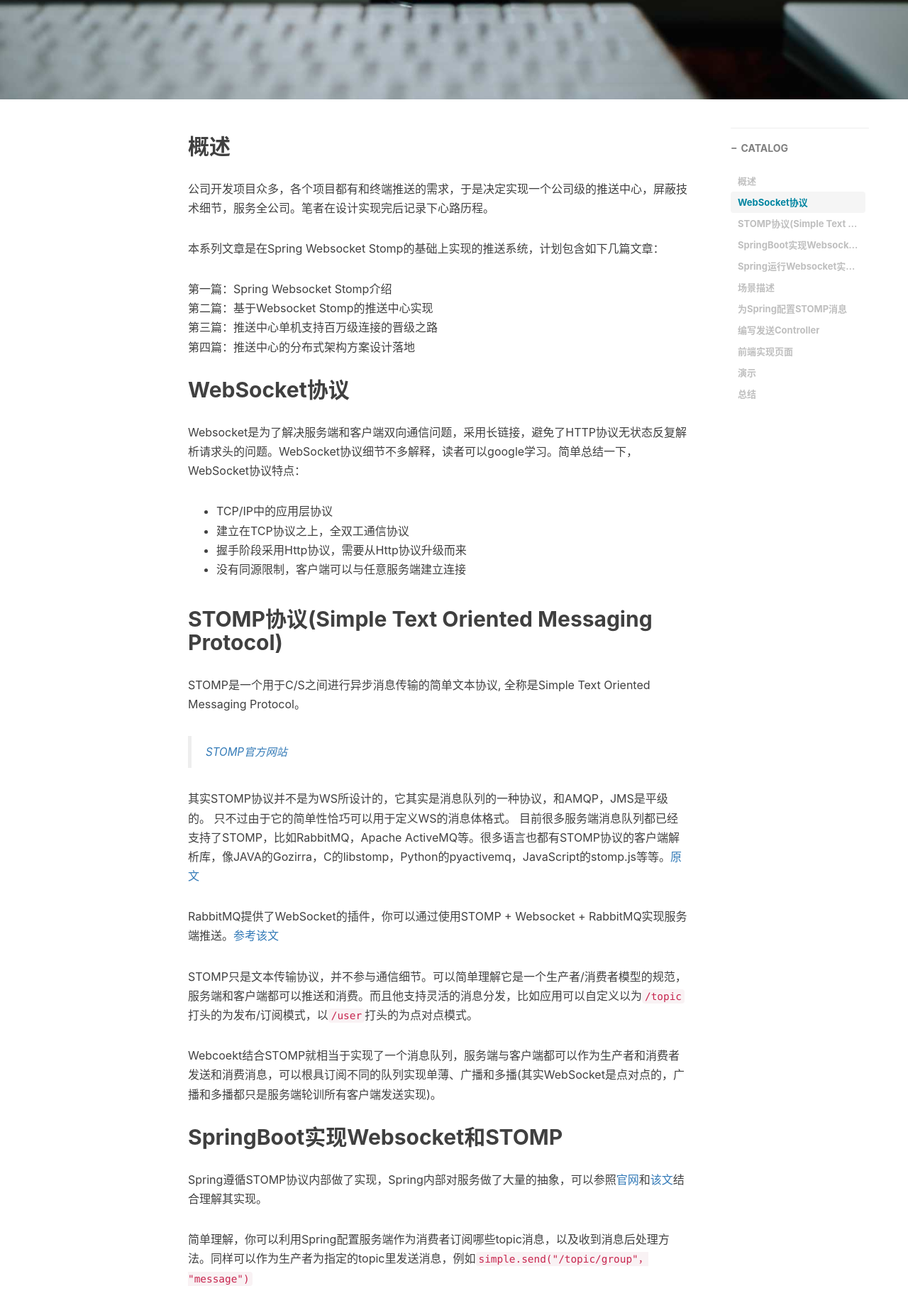
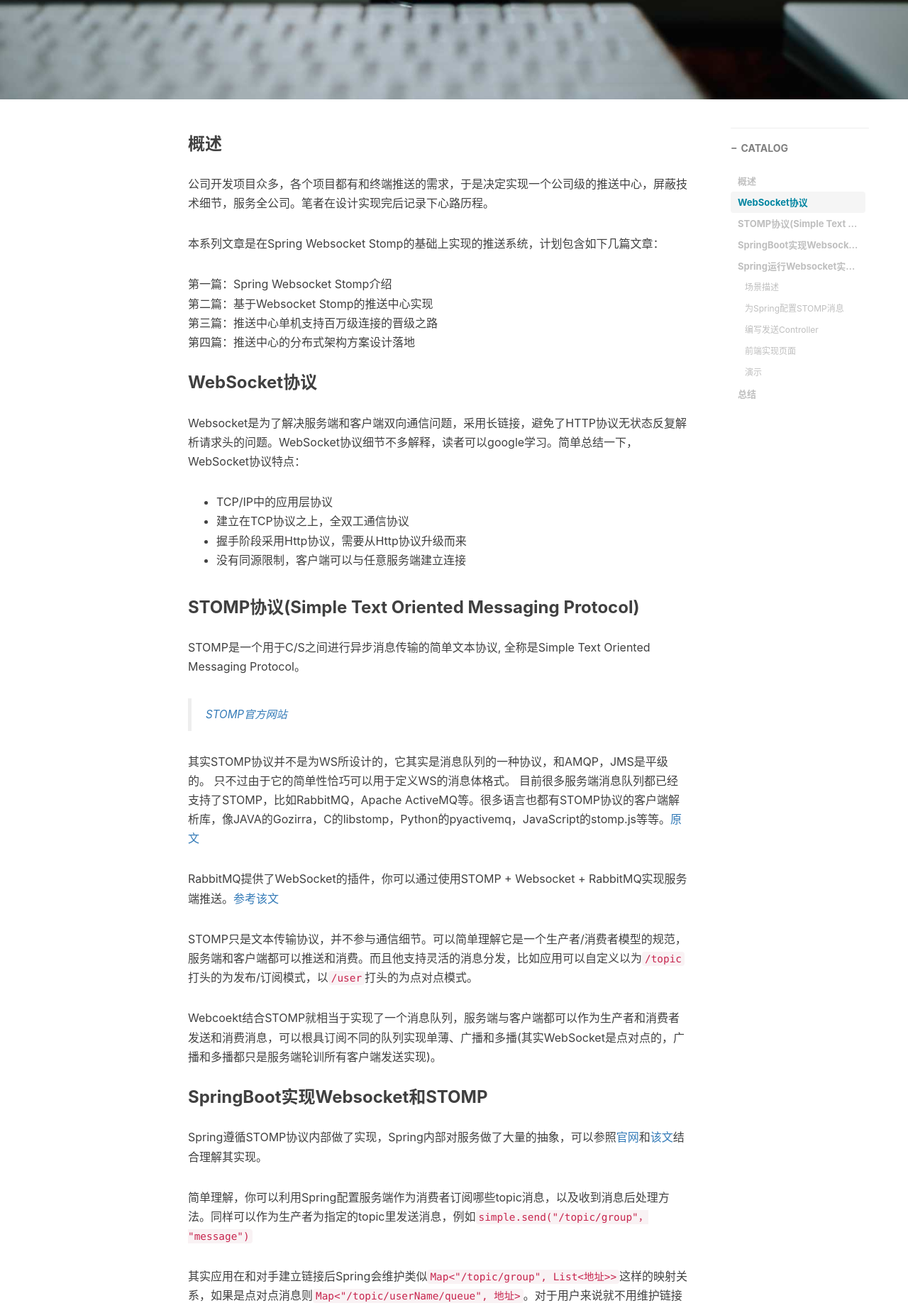
Before and after one commit to shibd/shibd.github.io, a Jekyll site: the page built from _posts/2019-08-15-Message-Center-1.md, in a window 1280 px wide. Shown: the part 546-2389 px from the top of the page at 71% size. Built offline with Jekyll 4.4.1, drawn with Linux system fonts in a browser that asks for light colours; nearby versions of some CDN libraries; comment, search, counter and statistics services are not loaded.

Commit message:
feat: 调整目录实现

````diff
--- a/_posts/2019-08-15-Message-Center-1.md
+++ b/_posts/2019-08-15-Message-Center-1.md
@@ -11,7 +11,7 @@ tags:
     - 架构
 ---
 
-## 概述
+### 概述
 公司开发项目众多，各个项目都有和终端推送的需求，于是决定实现一个公司级的推送中心，屏蔽技术细节，服务全公司。笔者在设计实现完后记录下心路历程。
 
 本系列文章是在Spring Websocket Stomp的基础上实现的推送系统，计划包含如下几篇文章：
@@ -21,14 +21,14 @@ tags:
 第三篇：推送中心单机支持百万级连接的晋级之路<br>
 第四篇：推送中心的分布式架构方案设计落地<br>
 
-## WebSocket协议
+### WebSocket协议
 Websocket是为了解决服务端和客户端双向通信问题，采用长链接，避免了HTTP协议无状态反复解析请求头的问题。WebSocket协议细节不多解释，读者可以google学习。简单总结一下，WebSocket协议特点：
 - TCP/IP中的应用层协议
 - 建立在TCP协议之上，全双工通信协议
 - 握手阶段采用Http协议，需要从Http协议升级而来
 - 没有同源限制，客户端可以与任意服务端建立连接
 
-## STOMP协议(Simple Text Oriented Messaging Protocol)
+### STOMP协议(Simple Text Oriented Messaging Protocol)
 STOMP是一个用于C/S之间进行异步消息传输的简单文本协议, 全称是Simple Text Oriented Messaging Protocol。
 
 >[STOMP官方网站](http://stomp.github.io/index.html)
@@ -42,20 +42,20 @@ STOMP只是文本传输协议，并不参与通信细节。可以简单理解它
 
 Webcoekt结合STOMP就相当于实现了一个消息队列，服务端与客户端都可以作为生产者和消费者发送和消费消息，可以根具订阅不同的队列实现单薄、广播和多播(其实WebSocket是点对点的，广播和多播都只是服务端轮训所有客户端发送实现)。
 
-## SpringBoot实现Websocket和STOMP
+### SpringBoot实现Websocket和STOMP
 Spring遵循STOMP协议内部做了实现，Spring内部对服务做了大量的抽象，可以参照[官网](https://docs.spring.io/spring/docs/5.0.0.BUILD-SNAPSHOT/spring-framework-reference/html/websocket.html)和[该文](https://juejin.im/post/5b7071ade51d45665816f8c0#heading-20)结合理解其实现。
 
 简单理解，你可以利用Spring配置服务端作为消费者订阅哪些topic消息，以及收到消息后处理方法。同样可以作为生产者为指定的topic里发送消息，例如`simple.send("/topic/group"， "message")`
 
 其实应用在和对手建立链接后Spring会维护类似`Map<"/topic/group", List<地址>>`这样的映射关系，如果是点对点消息则`Map<"/topic/userName/queue", 地址>`。对于用户来说就不用维护链接信息，消息该发送给谁等问题，发送消息和接收消息都是操作**topic**。
 
-## Spring运行Websocket实现简单服务端推送消息
-### 场景描述
+### Spring运行Websocket实现简单服务端推送消息
+#### 场景描述
 我们来实现推送中心的第一步，实现服务端向客户端推送消息，客户端展示。基于[官方demo](https://spring.io/guides/gs/messaging-stomp-websocket/)改造实现。我放到了推送中心的demo分支上。
 
 **[参考代码](https://github.com/shibd/msg-center/tree/simple/demo)**
 
-### 为Spring配置STOMP消息
+#### 为Spring配置STOMP消息
 通过`@EnableWebSocketMessageBroker`启动Spring Websocket STOMP，注册端点，配置消息代理前缀
 ``` java
 package hello;
@@ -88,7 +88,7 @@ public class WebSocketConfig implements WebSocketMessageBrokerConfigurer {
 }
 ```
 
-### 编写发送Controller
+#### 编写发送Controller
 编写一个Controller接收http请求，解析并发送消息至`/topic/greetings`下的topic。
 ``` java
 package hello;
@@ -123,7 +123,7 @@ public class GreetingController {
 
 }
 ```
-### 前端实现页面
+#### 前端实现页面
 前端SockJS实现了WebSocket，stomp.js实现了STOMP协议。
 ``` javascript
 function connect() {
@@ -144,7 +144,7 @@ function connect() {
 }
 ```
 
-### 演示
+#### 演示
 
 - 打开`http://127.0.0.1:8080`点击Connect进行websocket连接。
 - 文本框输入消息点击发送，前端收到后端推送的刚才输入的消息。
@@ -152,7 +152,7 @@ function connect() {
 ![](/img/2019-08-15(Message-Center)/msg-ui.jpg)
 
 
-## 总结
+### 总结
 目标是实现一个可以支持百万链接的分布式推送中心，推送中心如何高可用，如何鉴权，websocket安全，如何使用该文都未涉及，后续篇章会陆续介绍。截止目前，我们使用Spring Websocket实现了前后端建立WebSocket链接，实现了后端给前端推送消息。简单架构，当然该"推送中心"还不是推送中心。
 
 ![](/img/2019-08-15(Message-Center)/architecture1.jpg)
````
